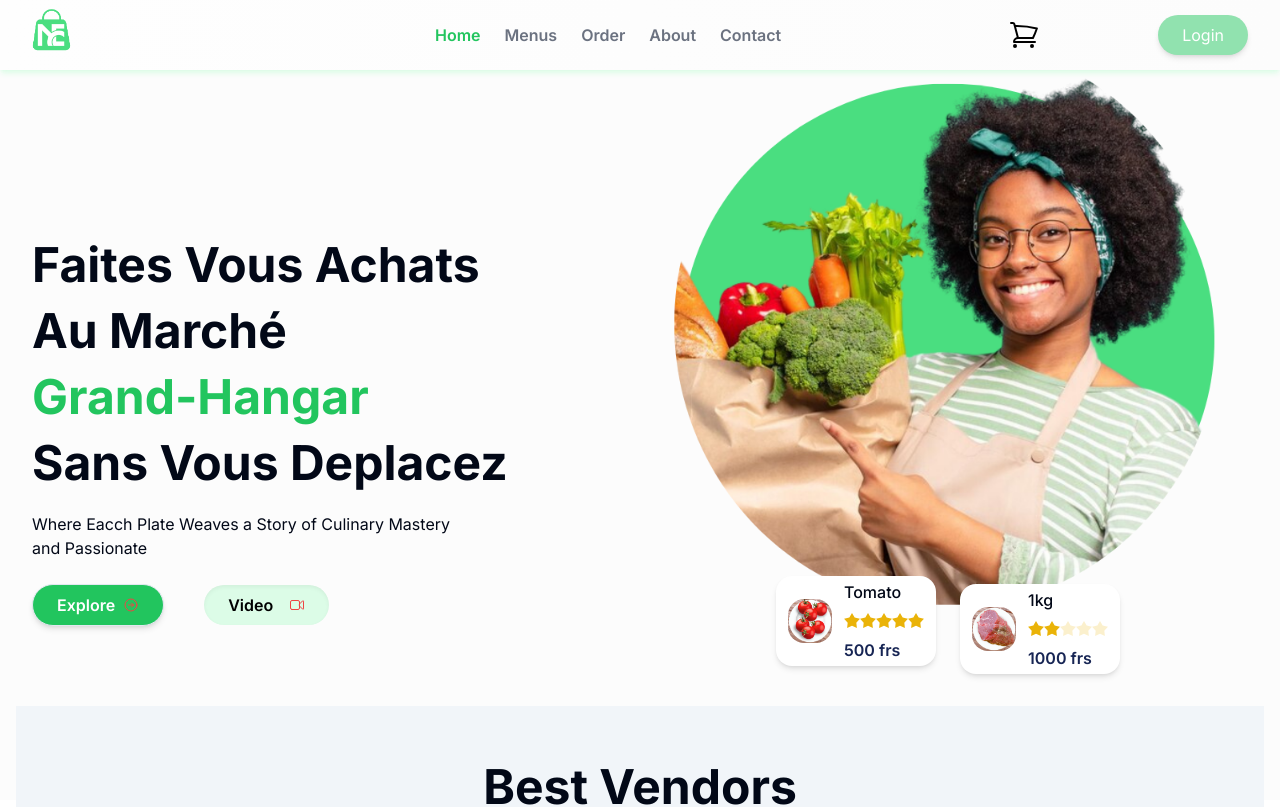
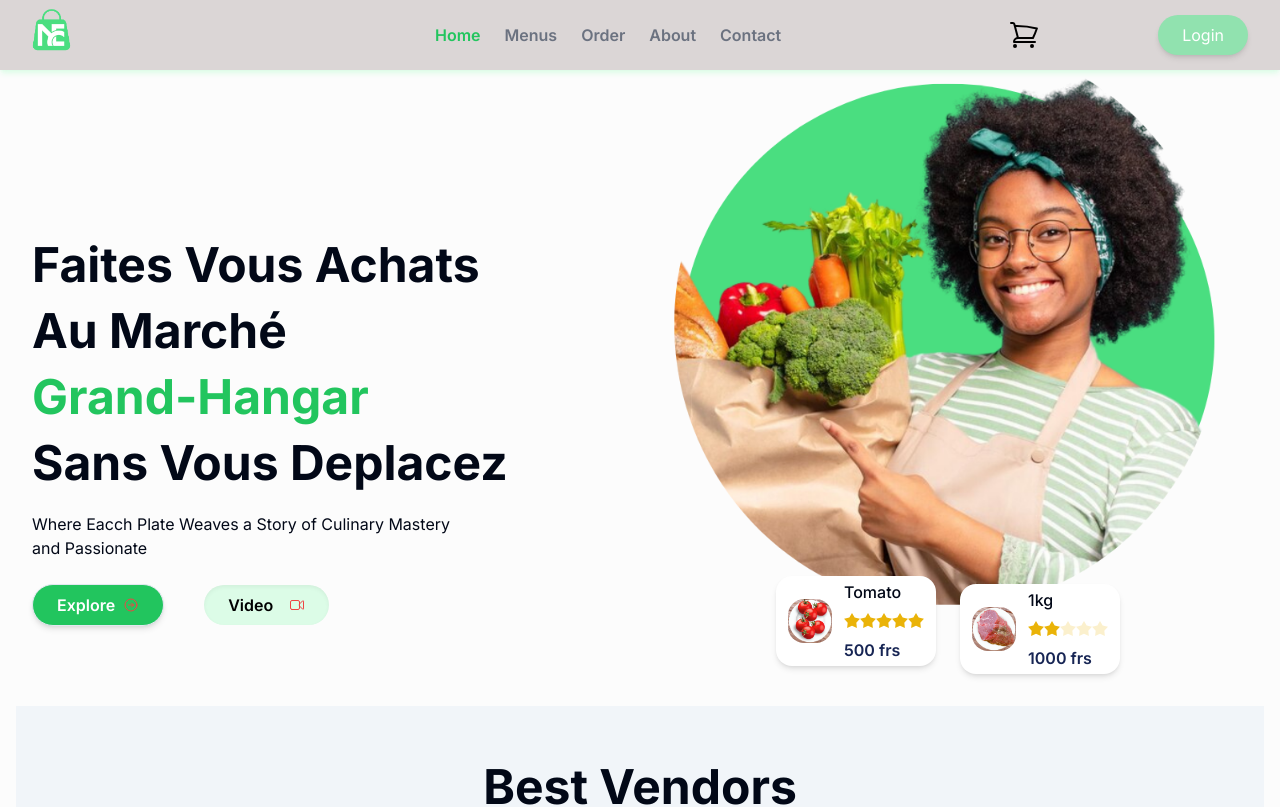
Before and after one commit to Ngoe333/Auth-Market-Express-Website, a Next.js app: page / in a window 1280 px wide. Shown: the top 807 px of the page. Built offline with nearby package versions, Linux system fonts and the light colour scheme; no server answers.

Commit message:
Header and Global css

```diff
--- a/src/app/globals.css
+++ b/src/app/globals.css
@@ -3,9 +3,9 @@
 @tailwind utilities;
 
 
-html, body,:root{
+/* html, body,:root{
   height: 100%;
-}
+} */
 
 @layer base {
   :root {
--- a/src/components/ui/header.tsx
+++ b/src/components/ui/header.tsx
@@ -31,7 +31,7 @@ export const Header = () => {
 
   return (
     <div>
-      <header className="bg-gradient-to-r from-[#fefefe] from-0% to-[#FCFCFC] to-100% flex items-center justify-between z-100 shadow-md shadow-green-100 w-full fixed top-0 left-0 px-4  ">
+      <header className="bg-gradient-to-r from-[#dbd6d6] from-0% to-[#dbd6d6] to-100% flex items-center justify-between z-100 shadow-md shadow-green-100 w-full fixed top-0 left-0 px-4  ">
         <div>
           <Link href="/">
             <Image src="/LOGO.png" width={70} height={20} alt="logo" />
```
